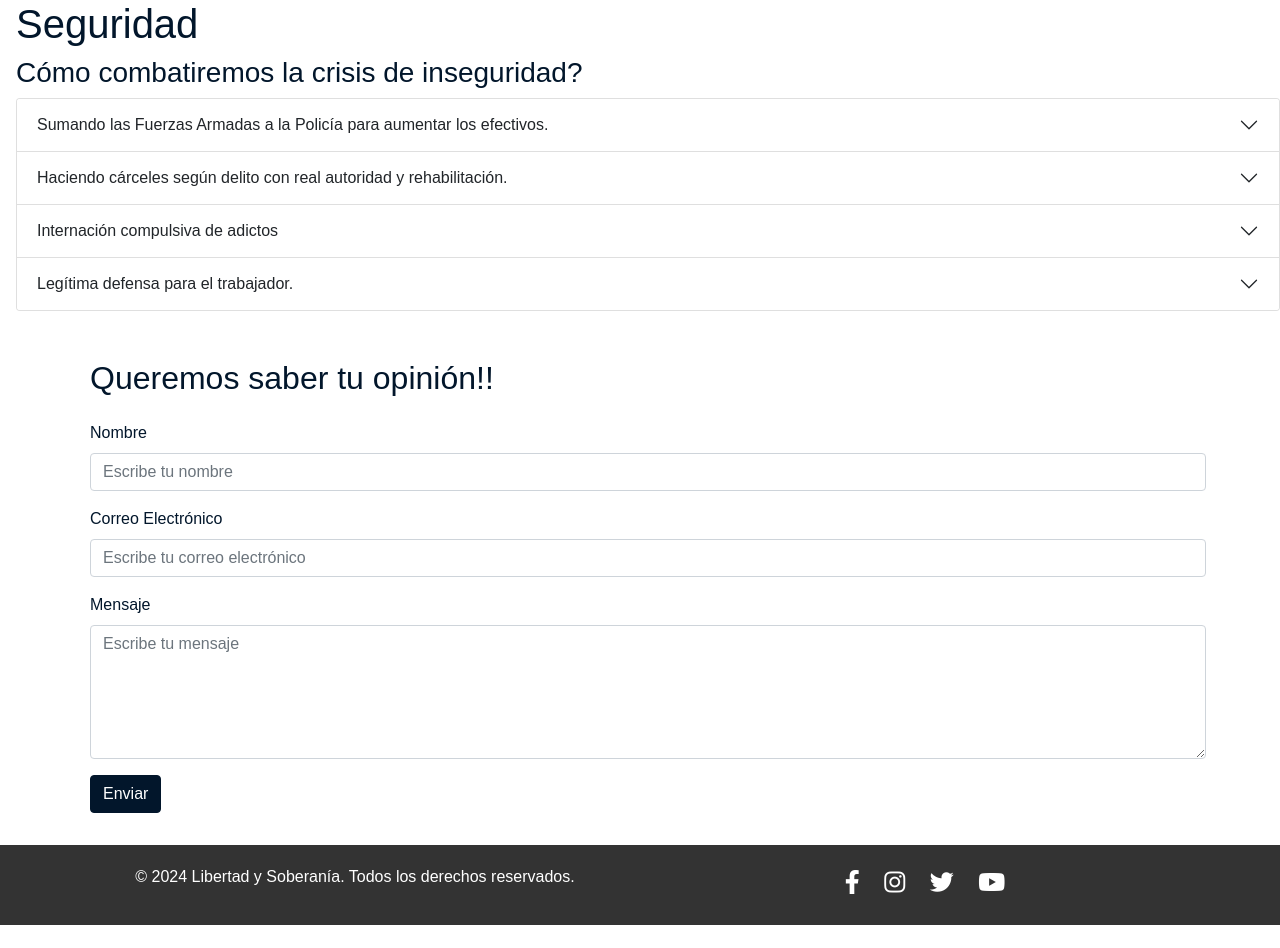
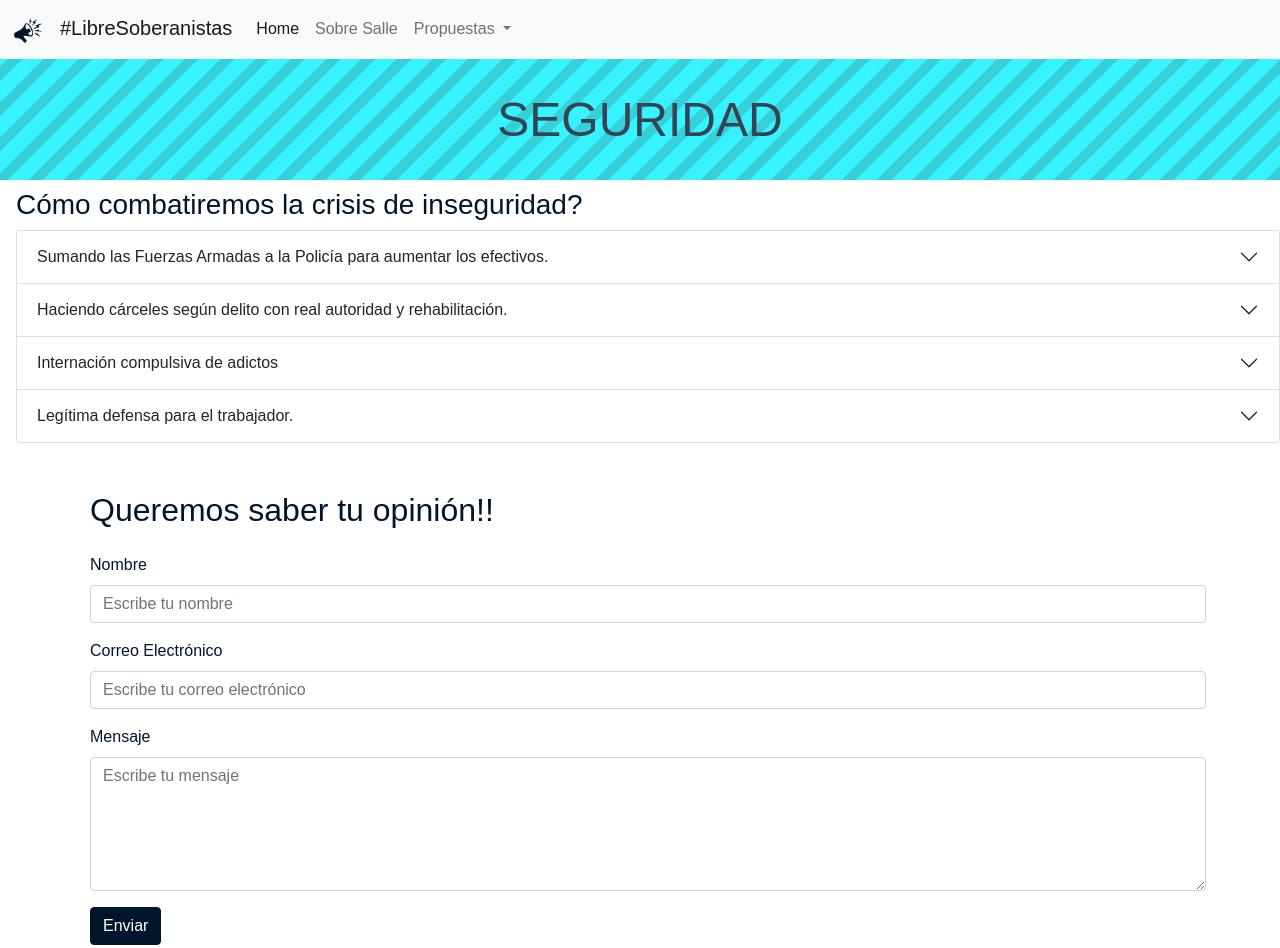
Before and after one commit to gonzalomolina1990/identidadsoberana, a plain HTML site: page seguridad.html in a window 1280 px wide. Shown: the top 948 px of the page. Before the commit the page ends 925 px from the top, so only its background shows below. Drawn offline with nearby package versions, Linux system fonts and the light colour scheme; a web font is replaced by a local one.

Commit message:
seguridad

```diff
--- a/seguridad.html
+++ b/seguridad.html
@@ -17,9 +17,44 @@
 </head>
 <body>
 
-  <section id="index.html">
+  <nav class="navbar navbar-expand-lg navbar-light bg-light" >
+    <div class="container-fluid">
+      <a class="navbar-brand" href="#"><img src="/img/favicon.png" class="favicon" alt="">#LibreSoberanistas</a>
+      <button class="navbar-toggler" type="button" data-bs-toggle="collapse" data-bs-target="#navbarSupportedContent" aria-controls="navbarSupportedContent" aria-expanded="false" aria-label="Toggle navigation">
+        <span class="navbar-toggler-icon"></span>
+      </button>
+      <div class="collapse navbar-collapse" id="navbarSupportedContent">
+        <ul class="navbar-nav me-auto mb-2 mb-lg-0">
+          <li class="nav-item">
+            <a class="nav-link active" aria-current="page" href="#">Home</a>
+          </li>
+          <li class="nav-item">
+            <a class="nav-link" href="#">Sobre Salle</a>
+          </li>
+          <li class="nav-item dropdown">
+            <a class="nav-link dropdown-toggle" href="#" id="navbarDropdown" role="button" data-bs-toggle="dropdown" aria-expanded="false">
+              Propuestas
+            </a>
+            <ul class="dropdown-menu" aria-labelledby="navbarDropdown">
+              <li><a class="dropdown-item" href="#">Libertad</a></li>
+              <li><a class="dropdown-item" href="#">Soberanía</a></li>
+              <li><a class="dropdown-item" href="#">Salud</a></li>
+              <li><a class="dropdown-item" href="#">Economía</a></li>
+              <li><a class="dropdown-item" href="#">Seguridad</a></li>
+              <li><a class="dropdown-item" href="#">Educación</a></li>
+            </ul>
+          </li>
 
-  <h1>Seguridad</h1>
+        </ul>
+
+      </div>
+    </div>
+  </nav>
+
+  <h1 class="item">SEGURIDAD</h1>
+  <section id="section5">
+
+
   <h3>Cómo combatiremos la crisis de inseguridad?</h3>
 
 
--- a/styles.css
+++ b/styles.css
@@ -10,6 +10,17 @@ body{
     margin-right: 1rem;
 }
 
+.item{
+  color: 02162b;
+  font-size: 3rem;
+  padding: 2rem;
+  opacity: 0.8;
+  background: repeating-linear-gradient( -45deg, #0000002f, #0000002f 10px, #05f1ff 10px, #05f1ff 25px );
+  background-color: #05f1ff;
+  display: flex;
+  align-items: center;
+  justify-content: center;
+}
 
 
 section{
```
Also changed, not shown: index.html (indentation only).
